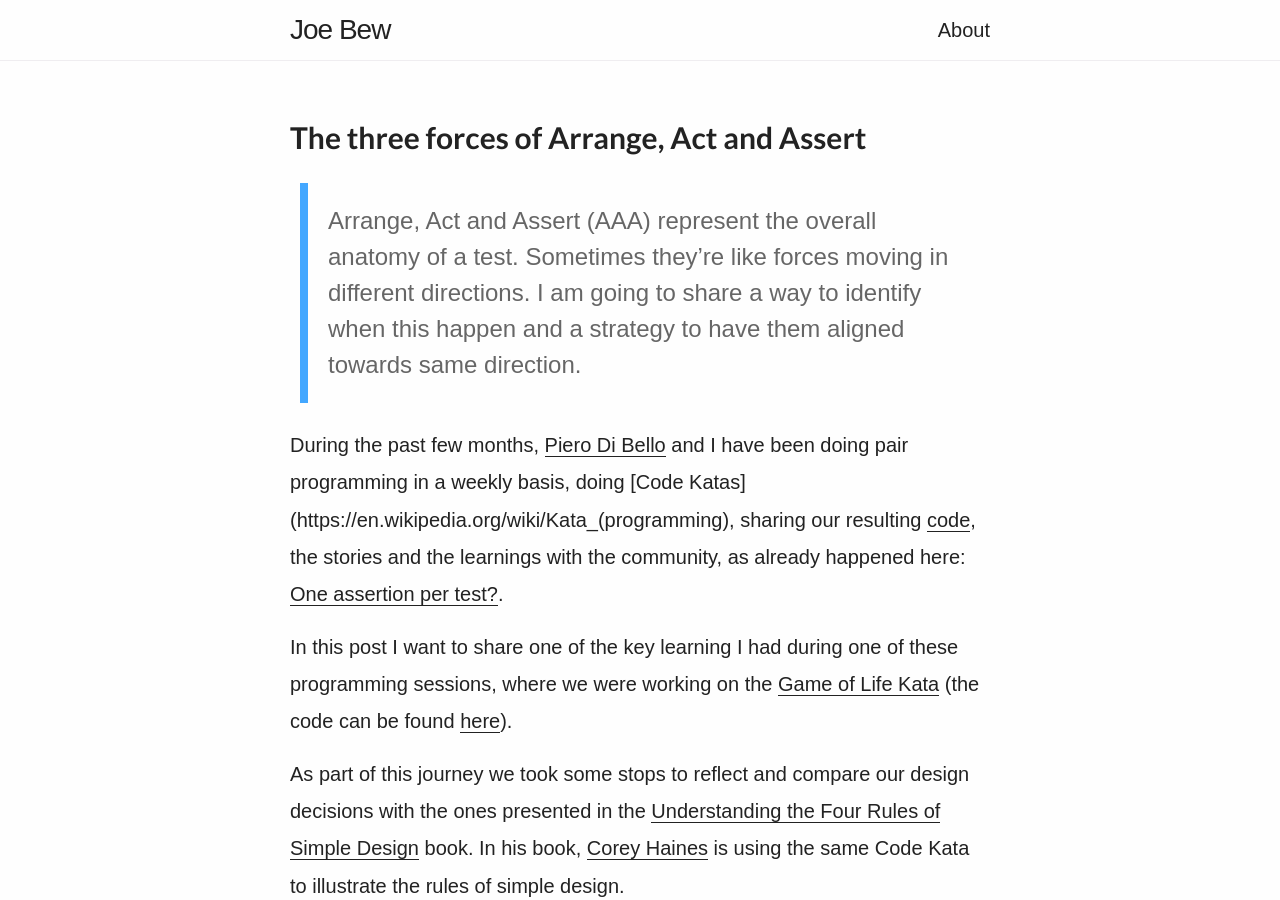
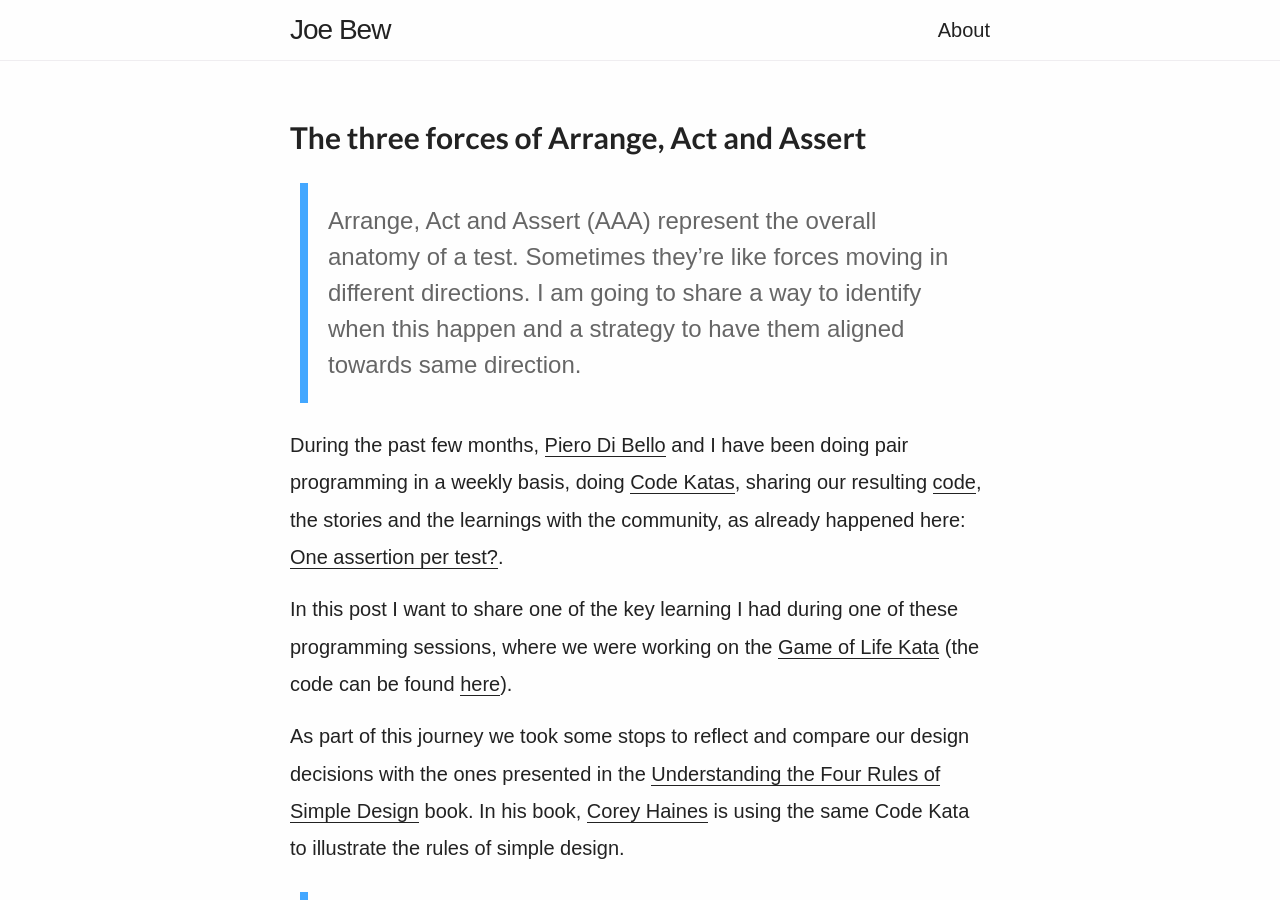
Before and after one commit to joebew42/joebew42.github.io, a Jekyll site: the page built from _posts/2020-04-28-arrange-and-act.markdown, in a window 1280 px wide and 900 px high. Built offline with Jekyll 4.4.1, drawn with Linux system fonts in a browser that asks for light colours; some web fonts are replaced.

Commit message:
fix link to code katas wikipedia page

```diff
--- a/_posts/2020-04-28-arrange-and-act.markdown
+++ b/_posts/2020-04-28-arrange-and-act.markdown
@@ -10,7 +10,7 @@ summary: "Arrange, Act and Assert (AAA) represent the overall anatomy of a test.
 
 <!--more-->
 
-During the past few months, [Piero Di Bello](https://twitter.com/pierodibello/) and I have been doing pair programming in a weekly basis, doing [Code Katas](https://en.wikipedia.org/wiki/Kata_(programming), sharing our resulting [code](https://github.com/xpepper?tab=repositories), the stories and the learnings with the community, as already happened here: [One assertion per test?](https://medium.com/@pierodibello/one-assertion-per-test-732cc2a7d3d).
+During the past few months, [Piero Di Bello](https://twitter.com/pierodibello/) and I have been doing pair programming in a weekly basis, doing [Code Katas](<https://en.wikipedia.org/wiki/Kata_(programming)>), sharing our resulting [code](https://github.com/xpepper?tab=repositories), the stories and the learnings with the community, as already happened here: [One assertion per test?](https://medium.com/@pierodibello/one-assertion-per-test-732cc2a7d3d).
 
 In this post I want to share one of the key learning I had during one of these programming sessions, where we were working on the [Game of Life Kata](http://codingdojo.org/kata/GameOfLife/) (the code can be found [here](https://github.com/xpepper/game-of-life-kata)).
 
```
